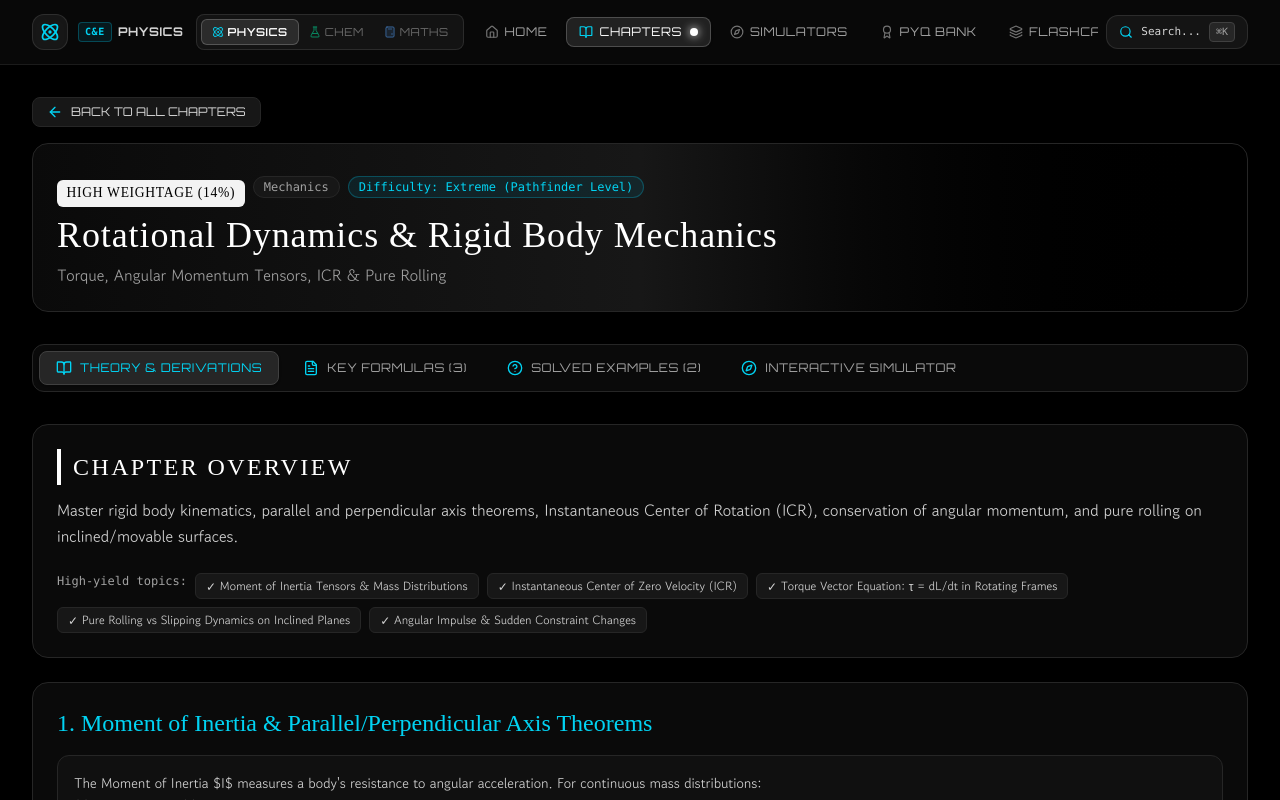
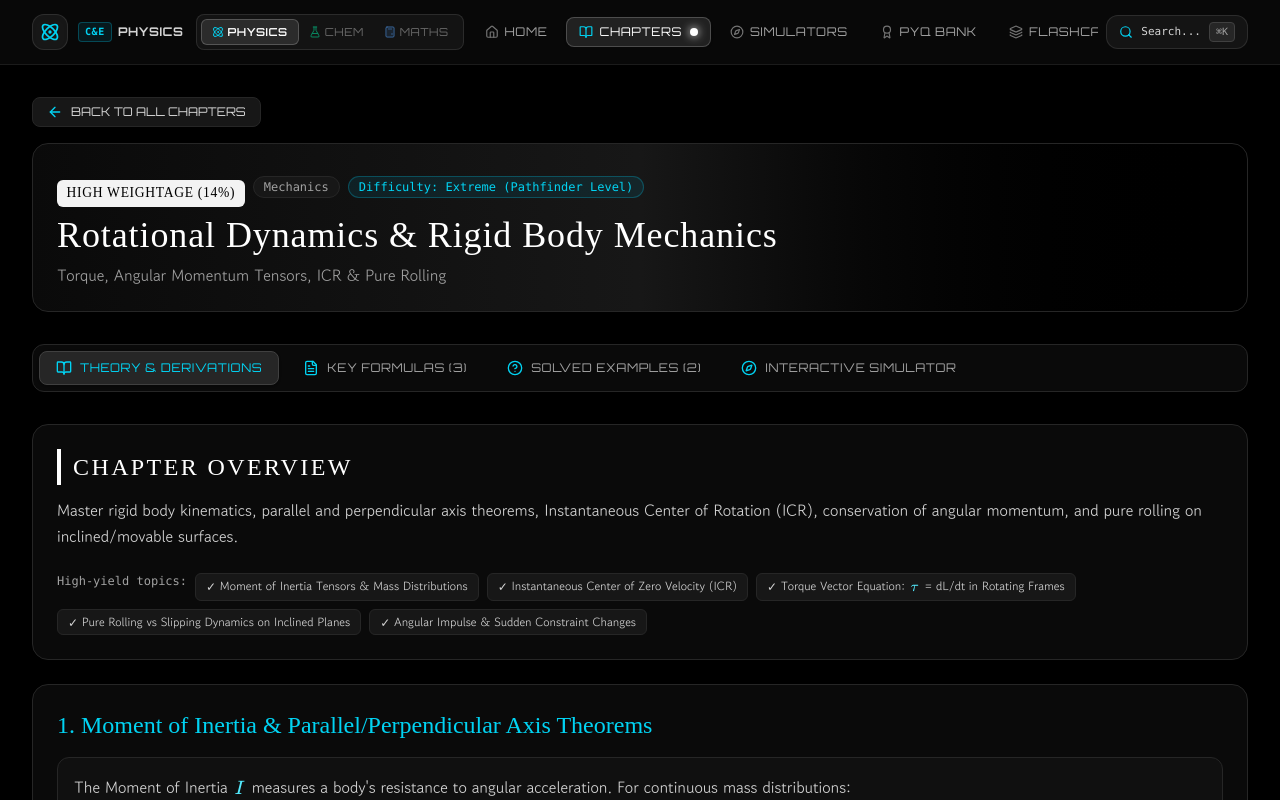
Before and after one commit to thalaivar96/C-E, a React (Vite) app: page / in a window 1280 px wide. Both pictures are taken after a click on the element 226 px from the left and 1630 px from the top of the page. Shown: the top 800 px of the page. Built offline with nearby package versions, Linux system fonts and the light colour scheme; a web font is replaced by a local one.

Commit message:
feat: add KaTeX support for mathematical rendering
Integrate KaTeX for rendering physics equations across the UI components, including chapter descriptions, flashcards, and PYQs.

```diff
--- a/index.html
+++ b/index.html
@@ -7,6 +7,7 @@
     <link rel="preconnect" href="https://fonts.googleapis.com">
     <link rel="preconnect" href="https://fonts.gstatic.com" crossorigin>
     <link href="https://fonts.googleapis.com/css2?family=Barrio&family=Gowun+Dodum&family=Orbitron:wght@400..900&display=swap" rel="stylesheet">
+    <link rel="stylesheet" href="https://cdn.jsdelivr.net/npm/katex@0.16.11/dist/katex.min.css" crossorigin="anonymous">
   </head>
   <body class="bg-black text-gray-200 antialiased selection:bg-neutral-800 selection:text-white">
     <div id="root"></div>
--- a/src/components/ChapterDetailView.tsx
+++ b/src/components/ChapterDetailView.tsx
@@ -15,6 +15,7 @@ import {
   Check,
 } from 'lucide-react';
 import { PhysicsSimulator } from './PhysicsSimulator';
+import { MathText } from './MathText';
 
 interface ChapterDetailViewProps {
   chapter: Chapter;
@@ -124,9 +125,9 @@ export const ChapterDetailView: React.FC<ChapterDetailViewProps> = ({
         <div className="space-y-6">
           <div className="p-6 rounded-2xl bg-neutral-950 border border-neutral-800 space-y-4">
             <h2 className="section-title">CHAPTER OVERVIEW</h2>
-            <p className="font-gowun text-neutral-300 text-base leading-relaxed">
-              {chapter.description}
-            </p>
+            <div className="font-gowun text-neutral-300 text-base leading-relaxed">
+              <MathText text={chapter.description} />
+            </div>
             <div className="flex flex-wrap gap-2 pt-2">
               <span className="text-xs font-mono text-neutral-400">High-yield topics:</span>
               {chapter.keyTopics.map((topic, i) => (
@@ -134,7 +135,7 @@ export const ChapterDetailView: React.FC<ChapterDetailViewProps> = ({
                   key={i}
                   className="px-2.5 py-1 bg-neutral-900 border border-neutral-800 rounded-md text-xs font-gowun text-neutral-300"
                 >
-                  ✓ {topic}
+                  ✓ <MathText text={topic} />
                 </span>
               ))}
             </div>
@@ -144,8 +145,8 @@ export const ChapterDetailView: React.FC<ChapterDetailViewProps> = ({
             <div key={idx} className="p-6 rounded-2xl bg-neutral-950 border border-neutral-800 space-y-4">
               <h3 className="font-barrio text-2xl text-cyan-400">{sec.sectionTitle}</h3>
 
-              <div className="font-gowun text-neutral-300 whitespace-pre-line leading-relaxed text-base space-y-3 bg-neutral-900/50 p-4 rounded-xl border border-neutral-800 font-mono text-sm">
-                {sec.content}
+              <div className="font-gowun text-neutral-300 leading-relaxed text-base space-y-3 bg-neutral-900/50 p-4 rounded-xl border border-neutral-800">
+                <MathText text={sec.content} />
               </div>
 
               {sec.derivation && (
@@ -154,9 +155,9 @@ export const ChapterDetailView: React.FC<ChapterDetailViewProps> = ({
                     <Sparkles className="w-4 h-4" />
                     RIGOROUS CALCULUS DERIVATION
                   </div>
-                  <pre className="font-mono text-xs text-neutral-300 whitespace-pre-wrap leading-relaxed">
-                    {sec.derivation}
-                  </pre>
+                  <div className="font-mono text-xs text-neutral-300 leading-relaxed">
+                    <MathText text={sec.derivation} block={true} />
+                  </div>
                 </div>
               )}
 
@@ -164,7 +165,9 @@ export const ChapterDetailView: React.FC<ChapterDetailViewProps> = ({
                 <Lightbulb className="w-5 h-5 text-cyan-400 shrink-0 mt-0.5" />
                 <div className="space-y-1">
                   <span className="font-orbitron font-bold text-xs text-cyan-400 uppercase">Key Takeaway</span>
-                  <p className="font-gowun text-sm text-neutral-200">{sec.keyTakeaway}</p>
+                  <div className="font-gowun text-sm text-neutral-200">
+                    <MathText text={sec.keyTakeaway} />
+                  </div>
                 </div>
               </div>
             </div>
@@ -203,7 +206,7 @@ export const ChapterDetailView: React.FC<ChapterDetailViewProps> = ({
                 </div>
 
                 <div className="p-4 bg-neutral-900 border border-cyan-500/30 rounded-xl font-mono text-lg font-bold text-cyan-400 text-center tracking-wider">
-                  {form.expression}
+                  <MathText text={form.expression} block={true} />
                 </div>
 
                 <div className="space-y-1">
@@ -211,22 +214,24 @@ export const ChapterDetailView: React.FC<ChapterDetailViewProps> = ({
                   <div className="grid grid-cols-1 gap-1 text-xs font-gowun text-neutral-300">
                     {form.variables.map((v, i) => (
                       <div key={i} className="flex justify-between border-b border-neutral-900 pb-0.5">
-                        <span className="font-mono text-cyan-300/80">{v.symbol} ({v.name})</span>
+                        <span className="font-mono text-cyan-300/80">
+                          <MathText text={v.symbol} /> ({v.name})
+                        </span>
                         <span className="font-mono text-neutral-400">{v.unit}</span>
                       </div>
                     ))}
                   </div>
                 </div>
 
-                <p className="font-gowun text-xs text-neutral-400 bg-neutral-900/60 p-2.5 rounded-lg border border-neutral-800">
-                  <strong className="text-neutral-300 font-orbitron">Concept:</strong> {form.keyConcept}
-                </p>
+                <div className="font-gowun text-xs text-neutral-400 bg-neutral-900/60 p-2.5 rounded-lg border border-neutral-800">
+                  <strong className="text-neutral-300 font-orbitron">Concept:</strong> <MathText text={form.keyConcept} />
+                </div>
               </div>
 
               {form.jeeTip && (
                 <div className="p-3 bg-cyan-500/10 border border-cyan-500/20 rounded-xl text-xs font-gowun text-cyan-300 flex items-start gap-2">
                   <AlertTriangle className="w-4 h-4 text-cyan-400 shrink-0 mt-0.5" />
-                  <span><strong>JEE Tip:</strong> {form.jeeTip}</span>
+                  <span><strong>JEE Tip:</strong> <MathText text={form.jeeTip} /></span>
                 </div>
               )}
             </div>
@@ -249,7 +254,7 @@ export const ChapterDetailView: React.FC<ChapterDetailViewProps> = ({
               </div>
 
               <div className="font-gowun text-neutral-200 text-base leading-relaxed bg-neutral-900/60 p-4 rounded-xl border border-neutral-800">
-                {ex.question}
+                <MathText text={ex.question} />
               </div>
 
               {ex.options && (
@@ -259,7 +264,7 @@ export const ChapterDetailView: React.FC<ChapterDetailViewProps> = ({
                       key={oIdx}
                       className="p-3 bg-neutral-900 border border-neutral-800 rounded-xl font-gowun text-xs text-neutral-300"
                     >
-                      {opt}
+                      <MathText text={opt} />
                     </div>
                   ))}
                 </div>
@@ -278,7 +283,7 @@ export const ChapterDetailView: React.FC<ChapterDetailViewProps> = ({
                 <ol className="list-decimal list-inside space-y-2 font-gowun text-sm text-neutral-300">
                   {ex.stepByStepSolution.map((step, sIdx) => (
                     <li key={sIdx} className="leading-relaxed bg-black/40 p-2 rounded border border-neutral-900">
-                      {step}
+                      <MathText text={step} />
                     </li>
                   ))}
                 </ol>
@@ -290,7 +295,9 @@ export const ChapterDetailView: React.FC<ChapterDetailViewProps> = ({
                   <span className="font-orbitron font-bold text-xs text-red-400 uppercase">
                     COMMON JEE ADVANCED TRAP
                   </span>
-                  <p className="font-gowun text-sm text-neutral-300">{ex.jeeTrap}</p>
+                  <div className="font-gowun text-sm text-neutral-300">
+                    <MathText text={ex.jeeTrap} />
+                  </div>
                 </div>
               </div>
             </div>
--- /dev/null
+++ b/src/components/MathText.tsx
@@ -0,0 +1,154 @@
+import React from 'react';
+import katex from 'katex';
+
+interface MathTextProps {
+  text: string;
+  className?: string;
+  block?: boolean;
+}
+
+export const MathText: React.FC<MathTextProps> = ({ text, className = '', block = false }) => {
+  if (!text) return null;
+
+  // If block mode is requested explicitly
+  if (block) {
+    const cleanText = text
+      .replace(/^\$\$/, '')
+      .replace(/\$\$$/, '')
+      .replace(/^\\\[/, '')
+      .replace(/\\\]$/, '')
+      .trim();
+    try {
+      const html = katex.renderToString(cleanText, { displayMode: true, throwOnError: false });
+      return (
+        <div
+          className={`katex-block my-2 overflow-x-auto text-cyan-300 font-sans ${className}`}
+          dangerouslySetInnerHTML={{ __html: html }}
+        />
+      );
+    } catch {
+      return <div className={className}>{text}</div>;
+    }
+  }
+
+  // Pre-process text to convert common unicode math symbols to LaTeX equivalents if needed
+  const processedText = text
+    .replace(/τ/g, '\\tau ')
+    .replace(/α/g, '\\alpha ')
+    .replace(/ω/g, '\\omega ')
+    .replace(/λ/g, '\\lambda ')
+    .replace(/μ/g, '\\mu ')
+    .replace(/π/g, '\\pi ')
+    .replace(/θ/g, '\\theta ')
+    .replace(/σ/g, '\\sigma ')
+    .replace(/ρ/g, '\\rho ')
+    .replace(/ε/g, '\\epsilon ')
+    .replace(/²/g, '^2')
+    .replace(/³/g, '^3')
+    .replace(/·/g, '\\cdot ')
+    .replace(/×/g, '\\times ');
+
+  // Regex pattern for matching block ($$...$$ or \[...\]) and inline ($...$ or \(...\)) math delimiters
+  const mathRegex = /(\$\$[\s\S]+?\$\$|\\\[[\s\S]+?\\\]|\$[^\n$]+?\$|\\\([\s\S]+?\\\))/g;
+
+  // Check if text has explicit delimiters
+  const hasDelimiters = mathRegex.test(processedText);
+
+  if (hasDelimiters) {
+    const parts = processedText.split(mathRegex);
+    return (
+      <span className={className}>
+        {parts.map((part, index) => {
+          if (!part) return null;
+
+          if (part.startsWith('$$') && part.endsWith('$$')) {
+            const math = part.slice(2, -2).trim();
+            const html = katex.renderToString(math, { displayMode: true, throwOnError: false });
+            return (
+              <span
+                key={index}
+                className="block my-2 overflow-x-auto text-cyan-300"
+                dangerouslySetInnerHTML={{ __html: html }}
+              />
+            );
+          }
+
+          if (part.startsWith('\\[') && part.endsWith('\\]')) {
+            const math = part.slice(2, -2).trim();
+            const html = katex.renderToString(math, { displayMode: true, throwOnError: false });
+            return (
+              <span
+                key={index}
+                className="block my-2 overflow-x-auto text-cyan-300"
+                dangerouslySetInnerHTML={{ __html: html }}
+              />
+            );
+          }
+
+          if (part.startsWith('$') && part.endsWith('$')) {
+            const math = part.slice(1, -1).trim();
+            const html = katex.renderToString(math, { displayMode: false, throwOnError: false });
+            return (
+              <span
+                key={index}
+                className="inline-katex mx-0.5 text-cyan-300 font-semibold"
+                dangerouslySetInnerHTML={{ __html: html }}
+              />
+            );
+          }
+
+          if (part.startsWith('\\(') && part.endsWith('\\)')) {
+            const math = part.slice(2, -2).trim();
+            const html = katex.renderToString(math, { displayMode: false, throwOnError: false });
+            return (
+              <span
+                key={index}
+                className="inline-katex mx-0.5 text-cyan-300 font-semibold"
+                dangerouslySetInnerHTML={{ __html: html }}
+              />
+            );
+          }
+
+          // Plain text part (might still have raw LaTeX macros)
+          return <React.Fragment key={index}>{renderSubTextWithLatex(part)}</React.Fragment>;
+        })}
+      </span>
+    );
+  }
+
+  // If no explicit delimiters ($ or \(), check if the text itself contains LaTeX macros
+  return <span className={className}>{renderSubTextWithLatex(processedText)}</span>;
+};
+
+// Helper to render LaTeX macros inside text even if missing $ delimiters
+function renderSubTextWithLatex(part: string): React.ReactNode {
+  // Regex to detect LaTeX macros like \vec{...}, \hat{...}, \frac{...}{...}, \int, \tau, \omega, \mu, etc.
+  const latexMacroRegex = /(\\[a-zA-Z]+(?:\{[^}]*\}|_[a-zA-Z0-9{}]+|\^[a-zA-Z0-9{}]+)*)/g;
+
+  if (!latexMacroRegex.test(part)) {
+    return part;
+  }
+
+  const segments = part.split(latexMacroRegex);
+
+  return segments.map((seg, i) => {
+    if (!seg) return null;
+
+    if (seg.startsWith('\\')) {
+      try {
+        const html = katex.renderToString(seg, { displayMode: false, throwOnError: false });
+        return (
+          <span
+            key={i}
+            className="inline-katex mx-0.5 text-cyan-300 font-semibold"
+            dangerouslySetInnerHTML={{ __html: html }}
+          />
+        );
+      } catch {
+        return <span key={i}>{seg}</span>;
+      }
+    }
+
+    return <span key={i}>{seg}</span>;
+  });
+}
--- a/src/main.tsx
+++ b/src/main.tsx
@@ -2,6 +2,7 @@ import {StrictMode} from 'react';
 import {createRoot} from 'react-dom/client';
 import App from './App.tsx';
 import './index.css';
+import 'katex/dist/katex.min.css';
 
 createRoot(document.getElementById('root')!).render(
   <StrictMode>
--- a/vite.config.ts
+++ b/vite.config.ts
@@ -6,7 +6,6 @@ import {defineConfig} from 'vite';
 export default defineConfig(() => {
   return {
     plugins: [react(), tailwindcss()],
-    base: '/C-E/',
     resolve: {
       alias: {
         '@': path.resolve(__dirname, '.'),
```
Also changed, not shown: package.json (+8 -6 lines), src/components/ChapterCard.tsx (+5 -4 lines), src/components/FormulaFlashcards.tsx (+4 -3 lines), src/components/GlobalSearchModal.tsx (+4 -3 lines), src/components/MockTestGenerator.tsx (+5 -4 lines), src/components/PYQBankView.tsx (+6 -5 lines), 1 other file (tests, documents, lock files or other folders).
